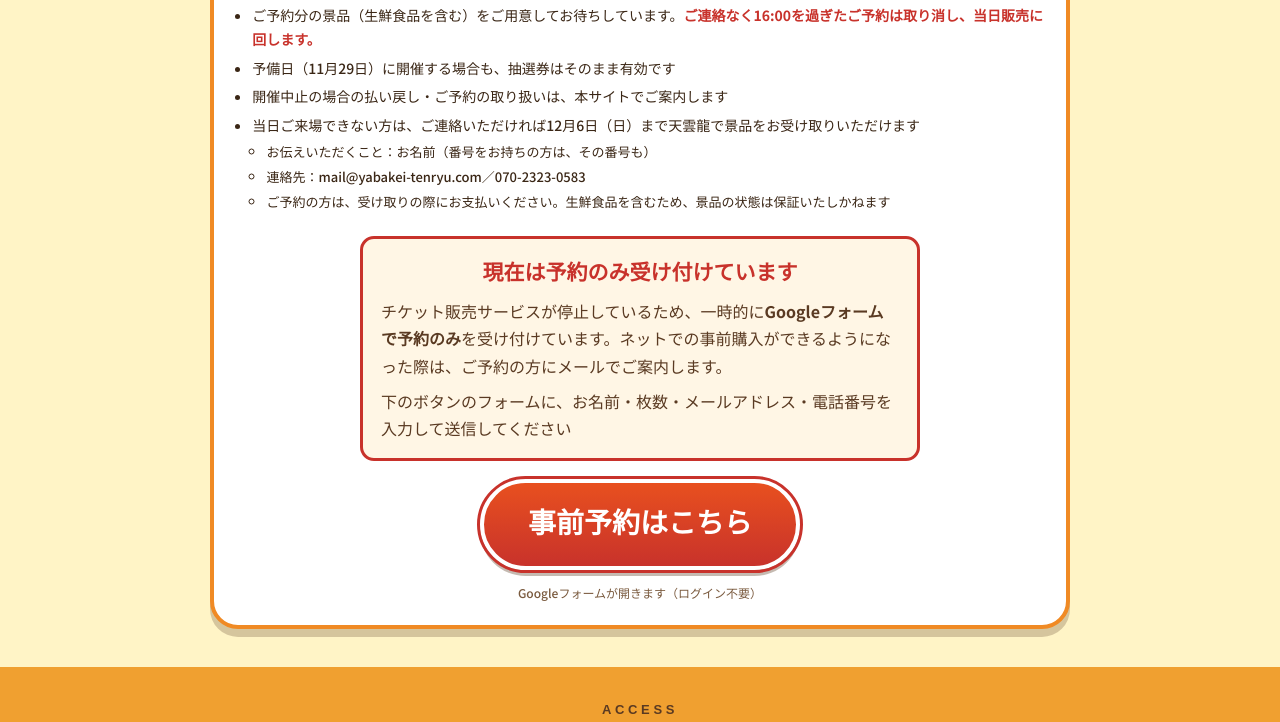
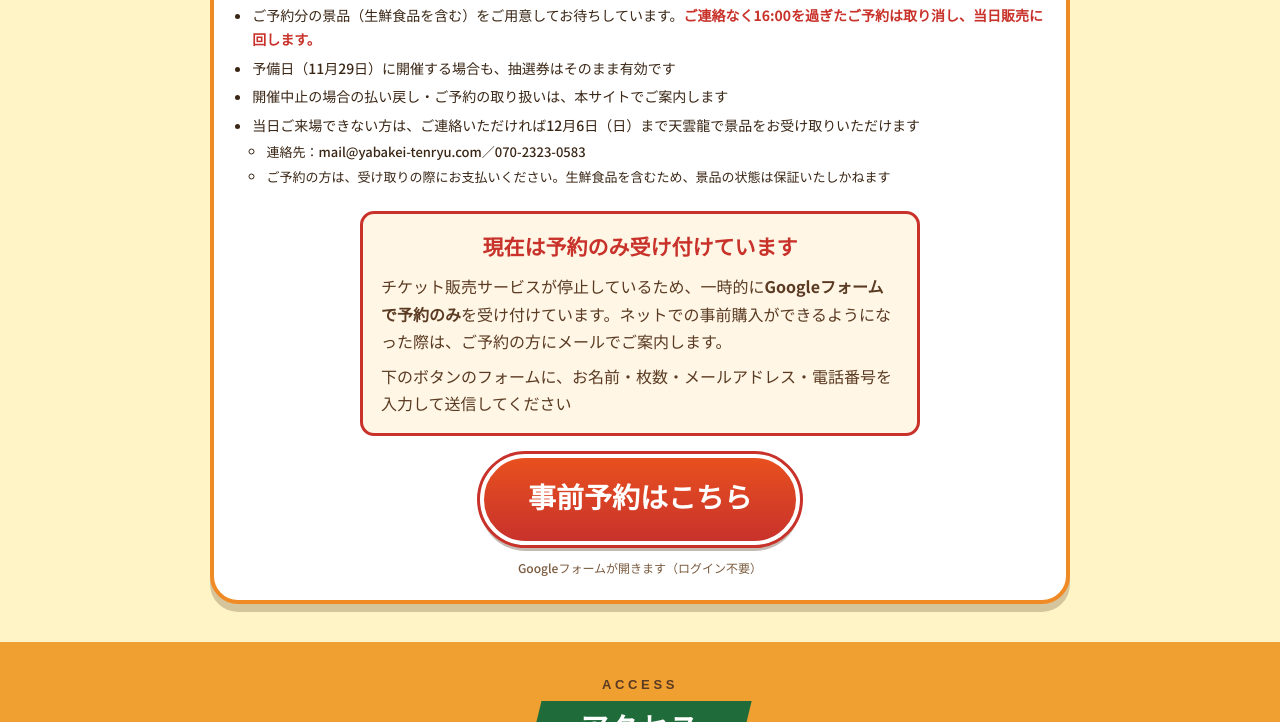
Before and after one commit to Ruki777/LP-yabakei-event-akimatsuri-staging, a plain HTML site: page index.html in a window 1280 px wide. Shown: the part 4163-4885 px from the top of the page. Drawn offline with Linux system fonts and the light colour scheme; a web font is replaced by a local one.

Commit message:
ステージング更新：本番リポジトリ 94d8b0b ＋未記録の変更

```diff
--- a/index.html
+++ b/index.html
@@ -232,7 +232,6 @@
         <li>開催中止の場合の払い戻し・ご予約の取り扱いは、本サイトでご案内します</li>
         <li>当日ご来場できない方は、ご連絡いただければ12月6日（日）まで天雲龍で景品をお受け取りいただけます
           <ul class="sub">
-            <li>お伝えいただくこと：お名前（番号をお持ちの方は、その番号も）</li>
             <li>連絡先：mail@yabakei-tenryu.com／070-2323-0583</li>
             <li>ご予約の方は、受け取りの際にお支払いください。生鮮食品を含むため、景品の状態は保証いたしかねます</li>
           </ul>
```
